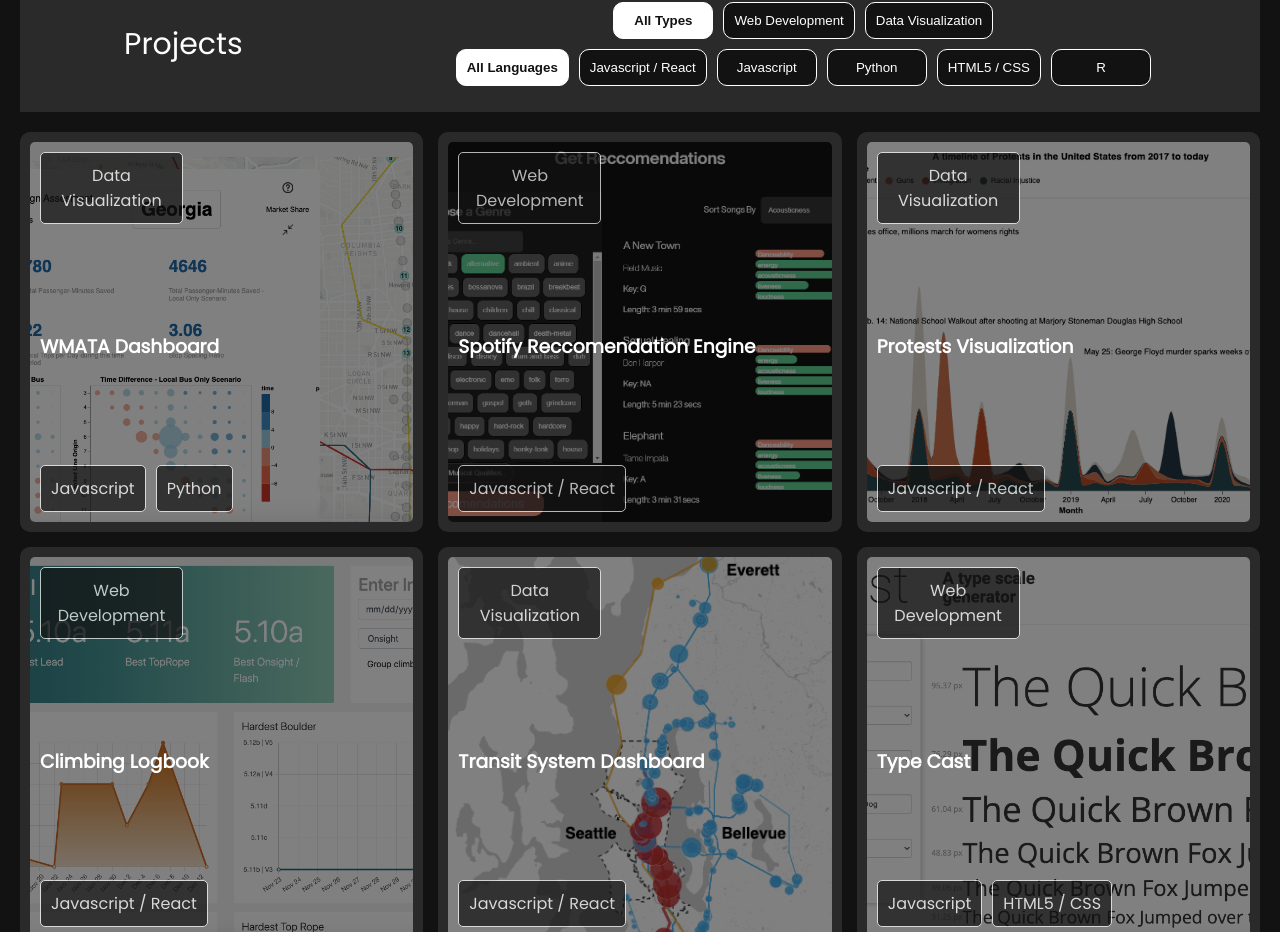
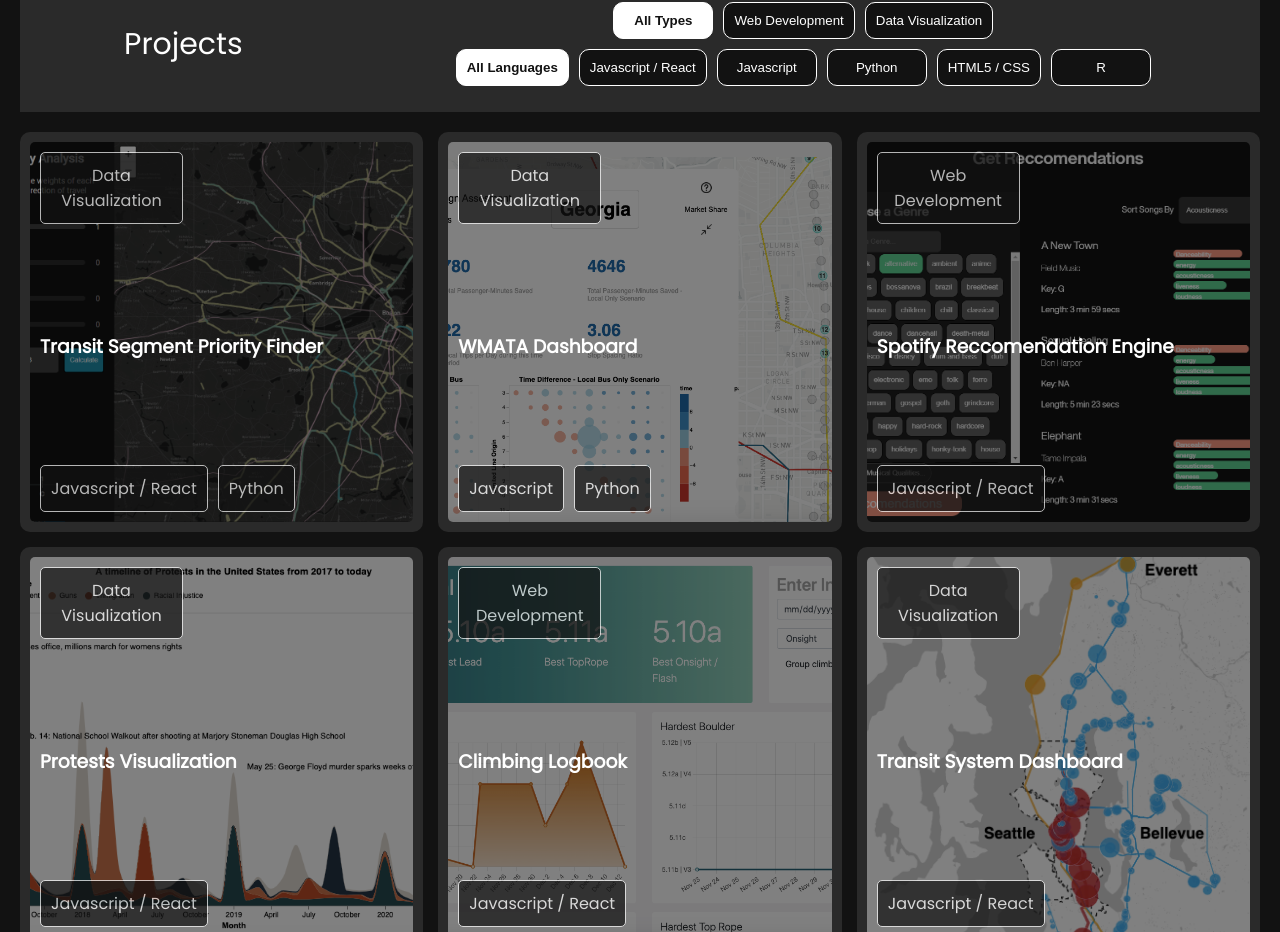
Before and after one commit to csdiehl16/csdiehl16.github.io, a React (Create React App) app: page / in a window 1280 px wide. Shown: the part 818-1750 px from the top of the page. Built offline with nearby package versions, Linux system fonts and the light colour scheme.

Commit message:
added mbta project

```diff
--- a/src/components/Projects.js
+++ b/src/components/Projects.js
@@ -4,6 +4,15 @@
 import Modal from "./Modal";
 
 const projectList = [
+  {
+    name: "Transit Segment Priority Finder",
+    link: "https://ibi-group.github.io/mbta-transit-priority-finder/",
+    imageLink: "/mbta_tool.png",
+    languages: ["Javascript / React", "Python"],
+    tag: ["Data Visualization"],
+    description:
+      "Allows agency to filter and select stop-to-stop bus segments for transit priority measures such as bus-only lanes. Users can adjust the weights as needed to calculate a new weighted average score based on their priorities.",
+  },
   {
     name: "WMATA Dashboard",
     link: "https://github.com/csdiehl/smart-card-data-dashboard#readme",
```
Also changed, not shown: public/mbta_tool.PNG (added).
